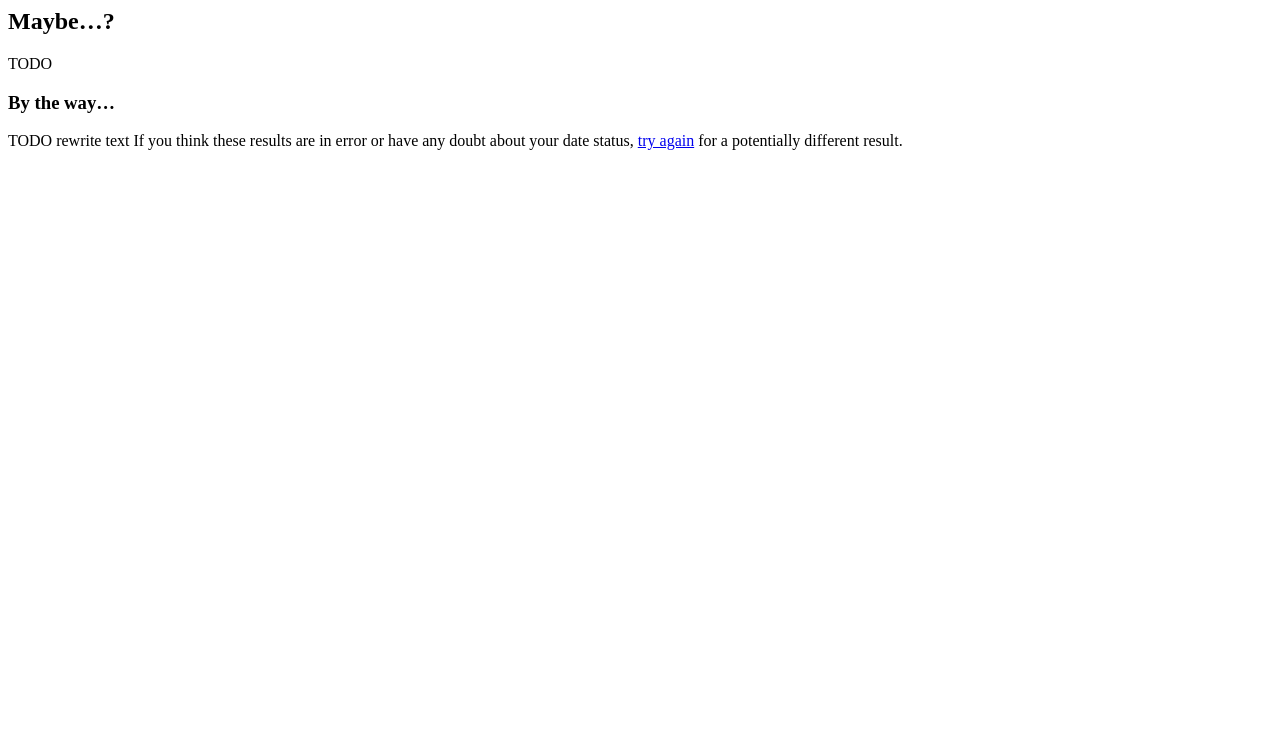
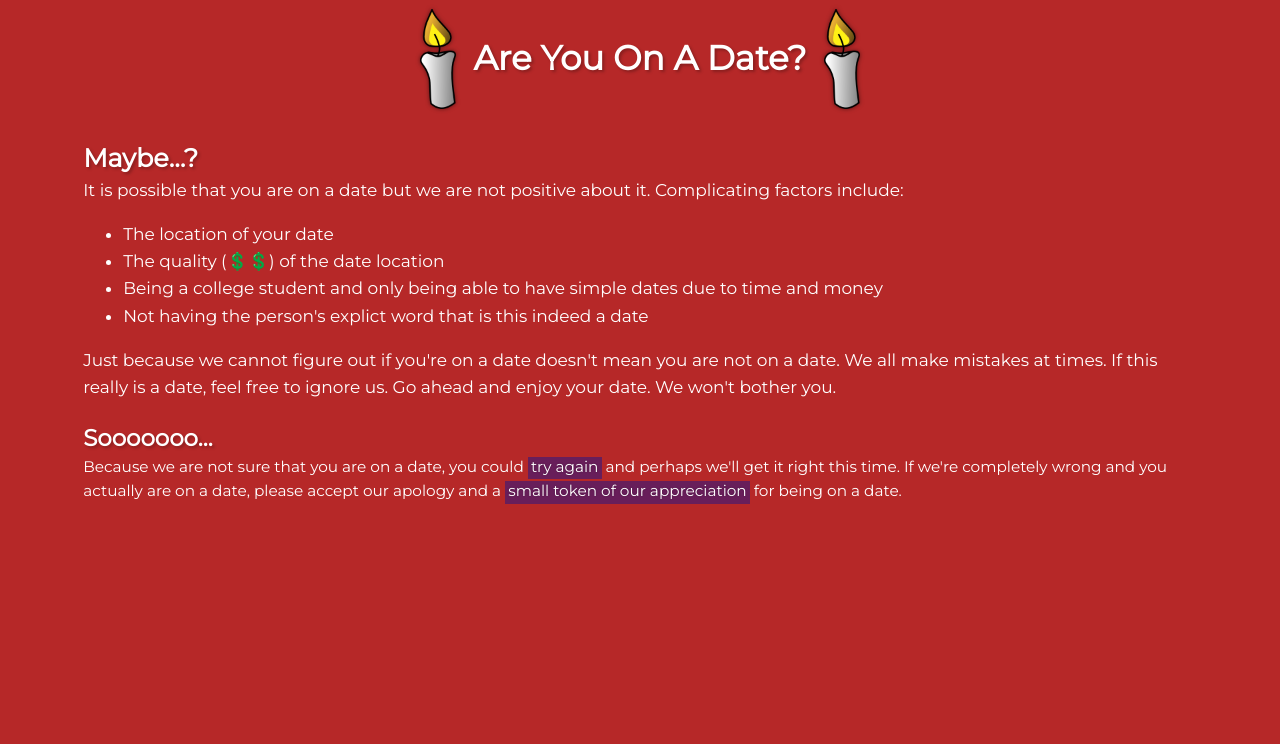
Before and after one commit to le717/areyouona-date, a Flask app: template src/templates/maybe.html in a window 1280 px wide. Shown: the top 744 px of the page. Run offline with Flask 2, Linux system fonts and the light colour scheme; the template is opened without the code that fills it, so the values that code supplies are empty.

Commit message:
Write maybe page

```diff
--- a/src/templates/maybe.html
+++ b/src/templates/maybe.html
@@ -1,7 +1,25 @@
+{% extends 'base.html' %}
+
+{% block content %}
 <h2>Maybe&hellip;?</h2>
-<p>TODO</p>
+<p>It is possible that you are on a date but we are not positive about it. Complicating factors include:</p>
+<ul>
+  <li>The location of your date</li>
+  <li>The quality (💲💲) of the date location</li>
+  <li>Being a college student and only being able to have simple dates due to time and money</li>
+  <li>Not having the person's explict word that is this indeed a date</li>
+</ul>
+<p>
+  Just because we cannot figure out if you're on a date doesn't mean you are not on a date. We all make mistakes at times.
+  If this really is a date, feel free to ignore us. Go ahead and enjoy your date. We won't bother you.
+</p>
 
 <div class="geo-msg">
-  <h3>By the way&hellip;</h3>
-  <p>TODO rewrite text If you think these results are in error or have any doubt about your date status, <a href="{{ url_for('date.index') }}">try again</a> for a potentially different result.</p>
+  <h2>Sooooooo&hellip;</h2>
+  <p>
+    Because we are not sure that you are on a date, you could <a href="{{ url_for('date.index') }}">try again</a> and perhaps we'll get it right this time.
+    If we're completely wrong and you actually are on a date, please accept our apology and a
+    <a target="_blank" rel="nofollow noopener noreferrer" href="https://le717.github.io/did-a-thing/?name=you">small token of our appreciation</a> for being on a date.
+  </p>
 </div>
+{% endblock %}
```
